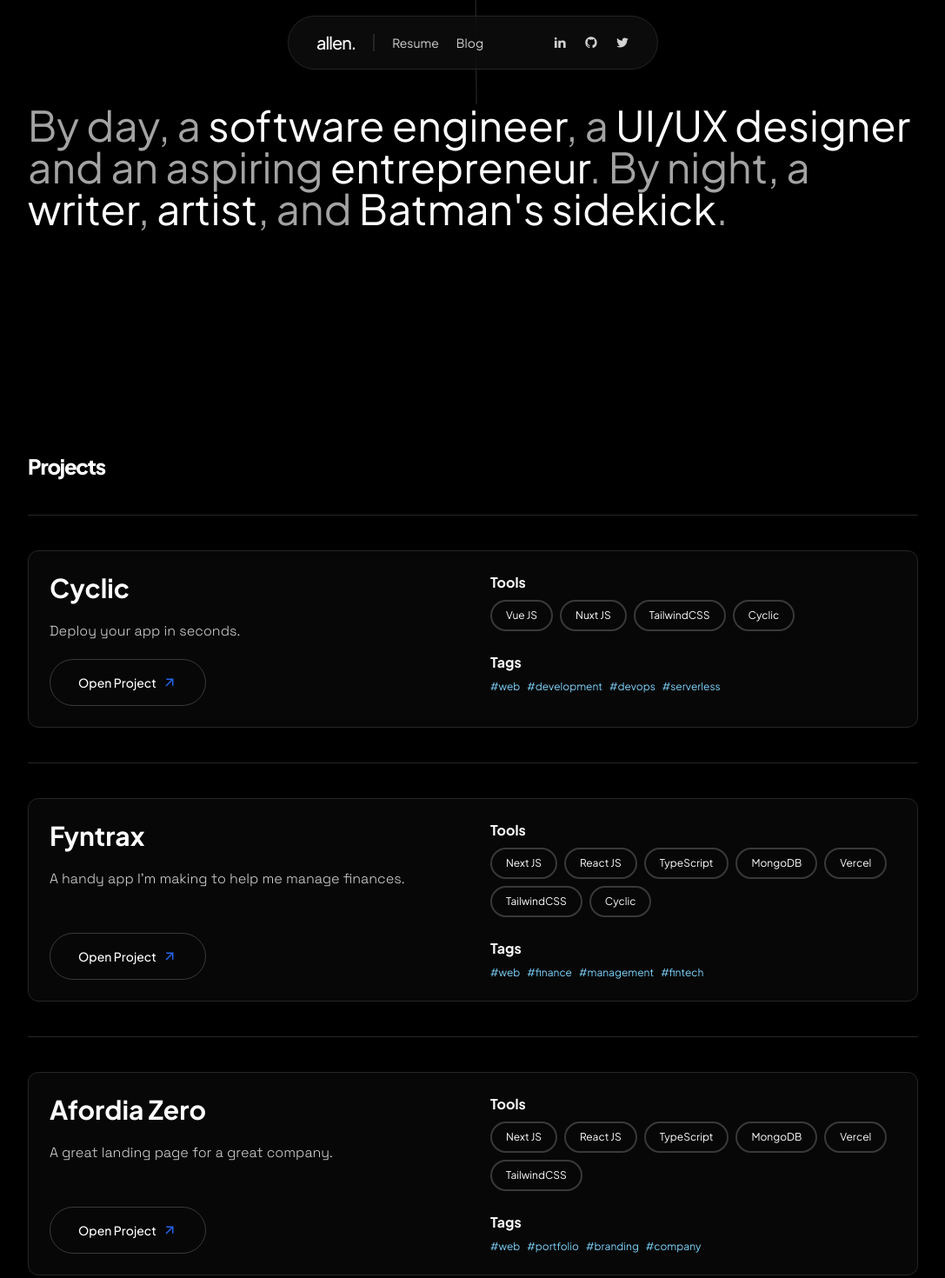
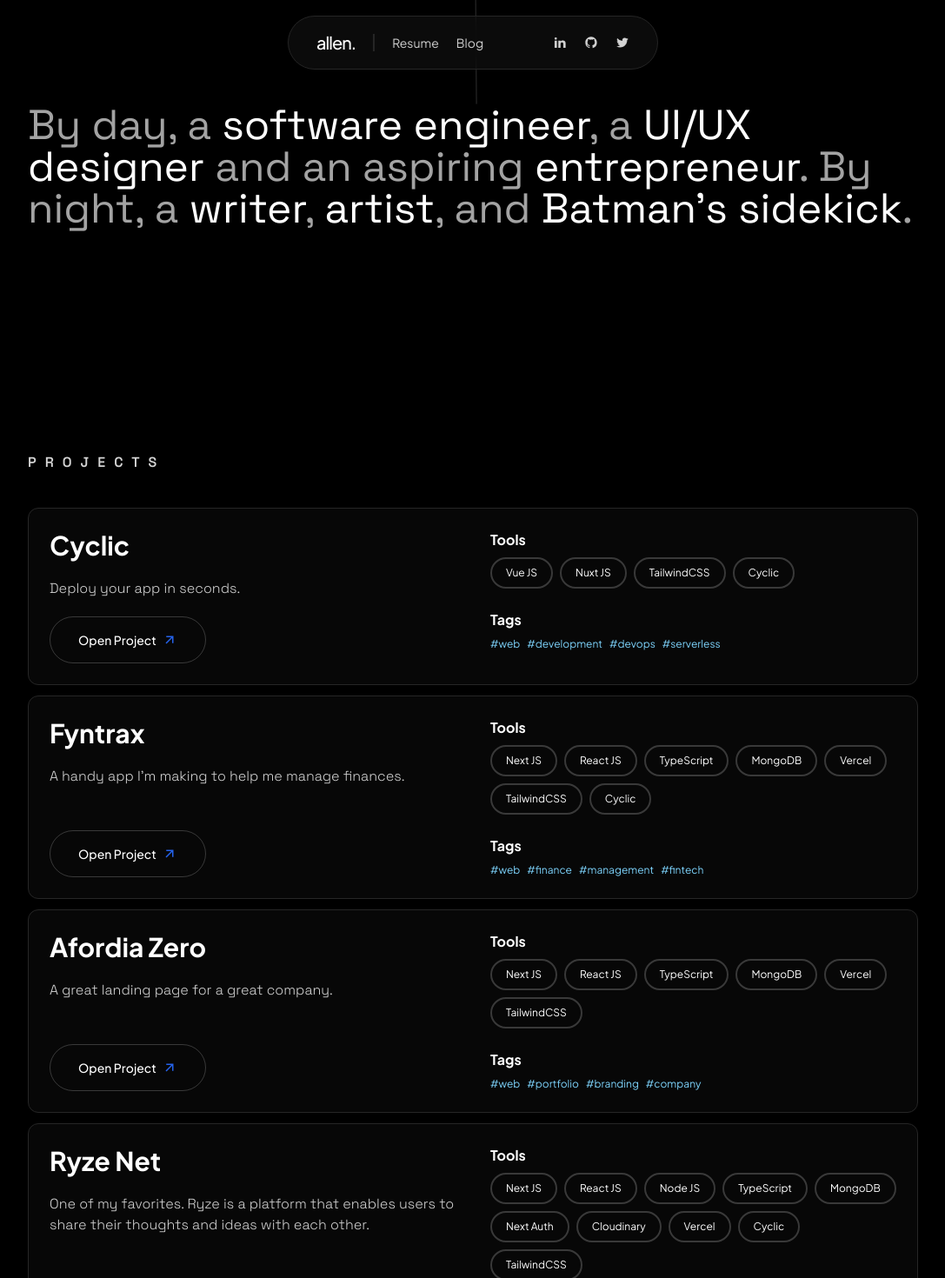
Before and after one commit to LawEyez/portfolio, a Next.js app: page / in a window 1280 px wide. Shown: the part 680-2150 px from the top of the page at 87% size, without its empty margins (96-1183 px from the left). Built offline with nearby package versions, Linux system fonts and the light colour scheme.

Commit message:
Update styles.

```diff
--- a/src/app/page.tsx
+++ b/src/app/page.tsx
@@ -33,7 +33,7 @@
 
       {/* *********** ABOUT *********** */}
       <div className='w-full space-y-4 break-words container pb-40'>
-        <p className="text-neutral-400 w-full text-5xl">
+        <p className="text-neutral-400 w-full text-5xl font-mono">
           By day, a <span className="text-white">software engineer</span>, a <span className="text-white">UI/UX designer</span> and an aspiring <span className="text-white">entrepreneur</span>. By night, a <span className="text-white">writer</span>, <span className="text-white">artist</span>, and <span className="text-white">Batman&apos;s sidekick</span>.
         </p>
 
@@ -42,14 +42,12 @@
 
       {/* *********** PROJECTS *********** */}
       <div className="h-full container pt-20">
-        <h1 className="text-white w-full md:w-1/2 text-2xl font-black tracking-tighter">
+        <h1 className="text-neutral-300 w-full md:w-1/2 uppercase font-semibold tracking-[10px] font-mono">
           Projects
         </h1>
 
-        <div className="mt-10 space-y-10">
+        <div className="mt-10 space-y-3">
           {projects.map((project: any) => (
-            <>
-            <hr className='border-neutral-800' />
             <Project
               key={project.id}
               name={project.name}
@@ -58,7 +56,6 @@
               tags={project.tags}
               url={project.url}
             />
-            </>
           ))}
         </div>
       </div>
```
